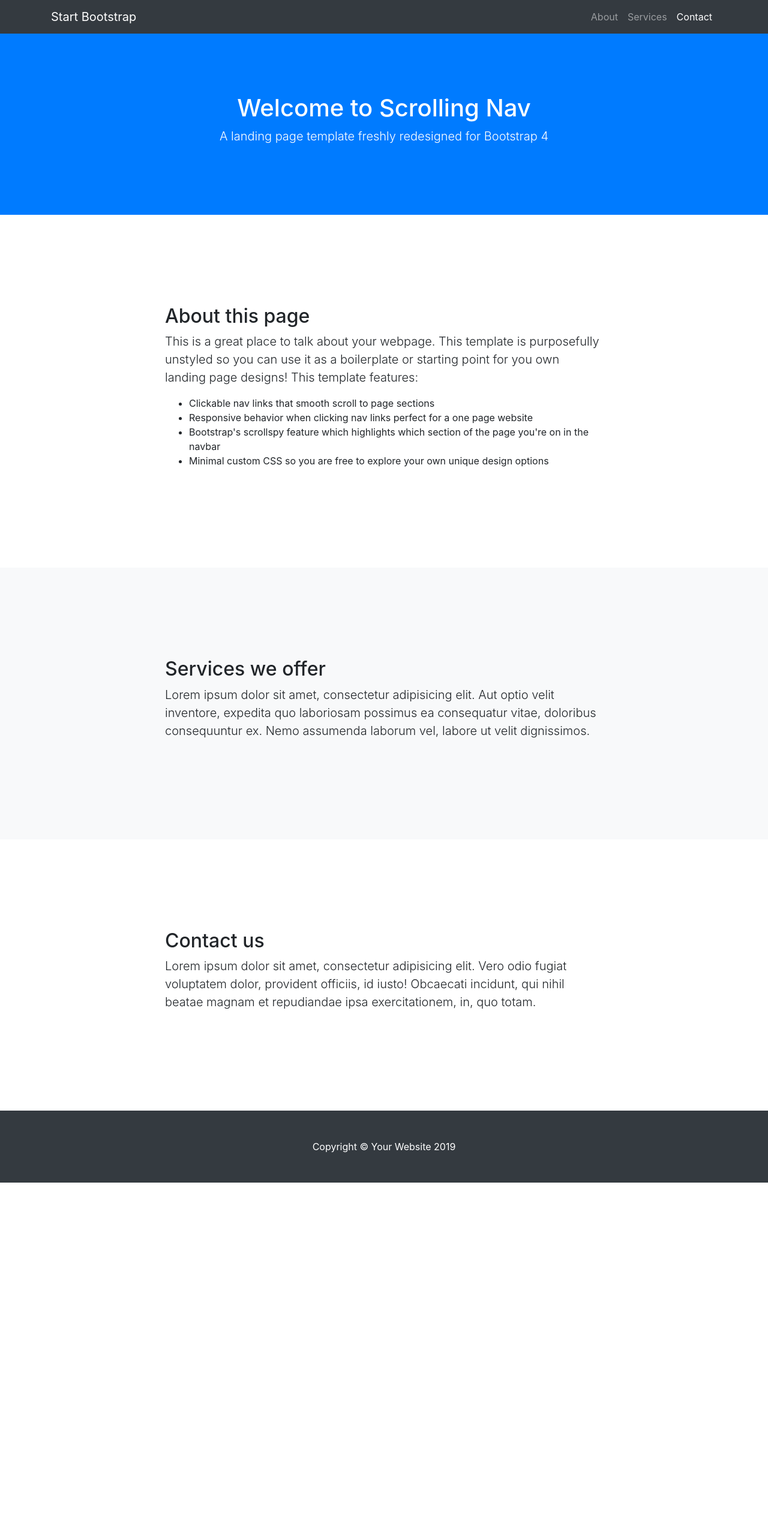
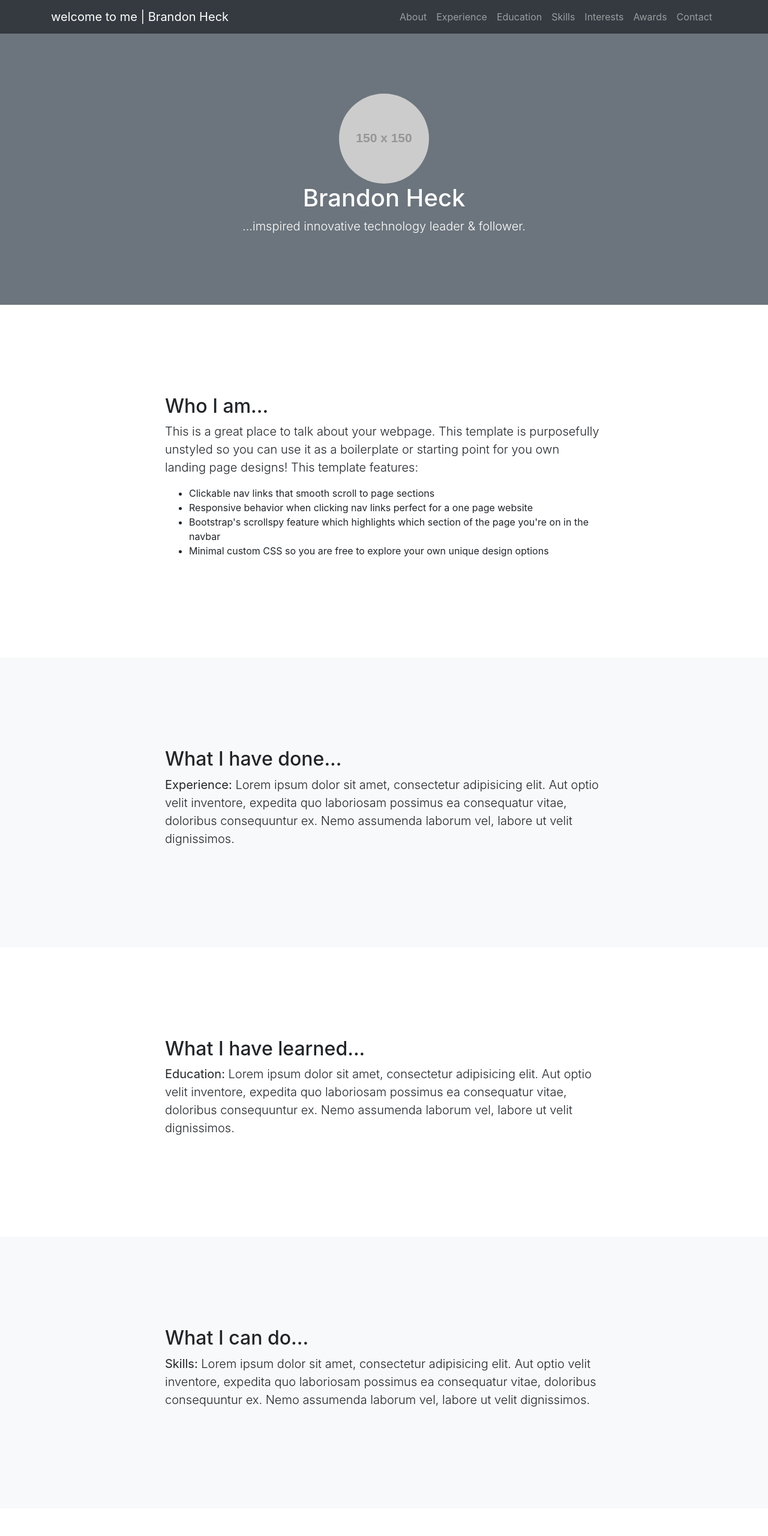
Before and after one commit to Hecky99/iop-5xx, a plain HTML site: page index.html in a window 1280 px wide. Shown: the top 2560 px of the page at 60% size. Before the commit the page ends 1971 px from the top, so only its background shows below. Drawn offline with Linux system fonts and the light colour scheme; placeholder pictures from the web are drawn by us.

Commit message:
added sections, content, and links to begin to personalize the template.

```diff
--- a/index.html
+++ b/index.html
@@ -8,7 +8,7 @@
   <meta name="description" content="">
   <meta name="author" content="">
 
-  <title>Scrolling Nav - Start Bootstrap Template</title>
+  <title>welcome to to - Brandon Heck</title>
 
   <!-- Bootstrap core CSS -->
   <link href="vendor/bootstrap/css/bootstrap.min.css" rel="stylesheet">
@@ -22,39 +22,36 @@
 
   <!-- Navigation -->
   <nav class="navbar navbar-expand-lg navbar-dark bg-dark fixed-top" id="mainNav">
-    <div class="container">
-      <a class="navbar-brand js-scroll-trigger" href="#page-top">Start Bootstrap</a>
-      <button class="navbar-toggler" type="button" data-toggle="collapse" data-target="#navbarResponsive" aria-controls="navbarResponsive" aria-expanded="false" aria-label="Toggle navigation">
-        <span class="navbar-toggler-icon"></span>
-      </button>
+    <div class="container"> <a class="navbar-brand js-scroll-trigger" href="#page-top">welcome to me | Brandon Heck</a>
+        <button class="navbar-toggler" type="button" data-toggle="collapse" data-target="#navbarResponsive" aria-controls="navbarResponsive" aria-expanded="false" aria-label="Toggle navigation"> <span class="navbar-toggler-icon"></span> </button>
         <div class="collapse navbar-collapse" id="navbarResponsive">
             <ul class="navbar-nav ml-auto">
-          <li class="nav-item">
-            <a class="nav-link js-scroll-trigger" href="#about">About</a>
-          </li>
-          <li class="nav-item">
-            <a class="nav-link js-scroll-trigger" href="#services">Services</a>
-          </li>
-          <li class="nav-item">
-            <a class="nav-link js-scroll-trigger" href="#contact">Contact</a>
-          </li>
+                <li class="nav-item"> <a class="nav-link js-scroll-trigger" href="#about">About</a> </li>
+                <li class="nav-item"> <a class="nav-link js-scroll-trigger" href="#experience">Experience</a> </li>
+                <li class="nav-item"> <a class="nav-link js-scroll-trigger" href="#education">Education</a> </li>
+                <li class="nav-item"> <a class="nav-link js-scroll-trigger" href="#skills">Skills</a> </li>
+                <li class="nav-item"> <a class="nav-link js-scroll-trigger" href="#interests">Interests</a> </li>
+                <li class="nav-item"> <a class="nav-link js-scroll-trigger" href="#awards">Awards</a> </li>
+                <li class="nav-item"> <a class="nav-link js-scroll-trigger" href="#contact">Contact</a> </li>
             </ul>
         </div>
     </div>
 </nav>
 
-  <header class="bg-primary text-white">
+  <header class="bg-secondary text-white">
     <div class="container text-center">
-      <h1>Welcome to Scrolling Nav</h1>
-      <p class="lead">A landing page template freshly redesigned for Bootstrap 4</p>
+        <img class="rounded-circle img-fluid" src="http://via.placeholder.com/150x150" alt="Brandon Heck"></img>
+      <h1>Brandon Heck</h1>
+      <p class="lead">...imspired innovative technology leader & follower.</p>
     </div>
   </header>
 
+  <main>
     <section id="about">
         <div class="container">
             <div class="row">
                 <div class="col-lg-8 mx-auto">
-          <h2>About this page</h2>
+                    <h2>Who I am...</h2>
                     <p class="lead">This is a great place to talk about your webpage. This template is purposefully unstyled so you can use it as a boilerplate or starting point for you own landing page designs! This template features:</p>
                     <ul>
                         <li>Clickable nav links that smooth scroll to page sections</li>
@@ -66,18 +63,56 @@
             </div>
         </div>
     </section>
-
-  <section id="services" class="bg-light">
+    <section id="experience" class="bg-light">
         <div class="container">
             <div class="row">
                 <div class="col-lg-8 mx-auto">
-          <h2>Services we offer</h2>
-          <p class="lead">Lorem ipsum dolor sit amet, consectetur adipisicing elit. Aut optio velit inventore, expedita quo laboriosam possimus ea consequatur vitae, doloribus consequuntur ex. Nemo assumenda laborum vel, labore ut velit dignissimos.</p>
+                    <h2>What I have done...</h2>
+                    <p class="lead"><strong>Experience:</strong> Lorem ipsum dolor sit amet, consectetur adipisicing elit. Aut optio velit inventore, expedita quo laboriosam possimus ea consequatur vitae, doloribus consequuntur ex. Nemo assumenda laborum vel, labore ut velit dignissimos.</p>
                 </div>
             </div>
         </div>
     </section>
-
+    <section id="education">
+        <div class="container">
+            <div class="row">
+                <div class="col-lg-8 mx-auto">
+                    <h2>What I have learned...</h2>
+                    <p class="lead"><strong>Education: </strong>Lorem ipsum dolor sit amet, consectetur adipisicing elit. Aut optio velit inventore, expedita quo laboriosam possimus ea consequatur vitae, doloribus consequuntur ex. Nemo assumenda laborum vel, labore ut velit dignissimos.</p>
+                </div>
+            </div>
+        </div>
+    </section>
+    <section id="skills" class="bg-light">
+        <div class="container">
+            <div class="row">
+                <div class="col-lg-8 mx-auto">
+                    <h2>What I can do...</h2>
+                    <p class="lead"><strong>Skills: </strong>Lorem ipsum dolor sit amet, consectetur adipisicing elit. Aut optio velit inventore, expedita quo laboriosam possimus ea consequatur vitae, doloribus consequuntur ex. Nemo assumenda laborum vel, labore ut velit dignissimos.</p>
+                </div>
+            </div>
+        </div>
+    </section>
+    <section id="interests">
+        <div class="container">
+            <div class="row">
+                <div class="col-lg-8 mx-auto">
+                    <h2>What inspiers me...</h2>
+                    <p class="lead"><strong>Interests:</strong> Lorem ipsum dolor sit amet, consectetur adipisicing elit. Vero odio fugiat voluptatem dolor, provident officiis, id iusto! Obcaecati incidunt, qui nihil beatae magnam et repudiandae ipsa exercitationem, in, quo totam.</p>
+                </div>
+            </div>
+        </div>
+    </section>
+    <section id="awards" class="bg-light">
+        <div class="container">
+            <div class="row">
+                <div class="col-lg-8 mx-auto">
+                    <h2>What makes me proud...</h2>
+                    <p class="lead"><strong>Awards:</strong> Lorem ipsum dolor sit amet, consectetur adipisicing elit. Vero odio fugiat voluptatem dolor, provident officiis, id iusto! Obcaecati incidunt, qui nihil beatae magnam et repudiandae ipsa exercitationem, in, quo totam.</p>
+                </div>
+            </div>
+        </div>
+    </section>
     <section id="contact">
         <div class="container">
             <div class="row">
@@ -88,25 +123,17 @@
             </div>
         </div>
     </section>
-
-  <!-- Footer -->
+</main>
 <footer class="py-5 bg-dark">
     <div class="container">
-      <p class="m-0 text-center text-white">Copyright &copy; Your Website 2019</p>
+        <p class="m-0 text-center text-white">Copyright &copy; Your Website 2017</p>
     </div>
-    <!-- /.container -->
 </footer>
-
-  <!-- Bootstrap core JavaScript -->
 <script src="vendor/jquery/jquery.min.js"></script>
 <script src="vendor/bootstrap/js/bootstrap.bundle.min.js"></script>
-
-  <!-- Plugin JavaScript -->
 <script src="vendor/jquery-easing/jquery.easing.min.js"></script>
-
-  <!-- Custom JavaScript for this theme -->
-  <script src="js/scrolling-nav.js"></script>
-
+<script src="assets/js/scrolling-nav.js"></script>
+<script src="vendor/fontawesome/fontawesome-v509-all.js"></script>
+<script src="assets/js/app.js"></script>
 </body>
-
 </html>
```
Also changed, not shown: 1 other file. Lines whose indentation alone changed are shown as unchanged.
